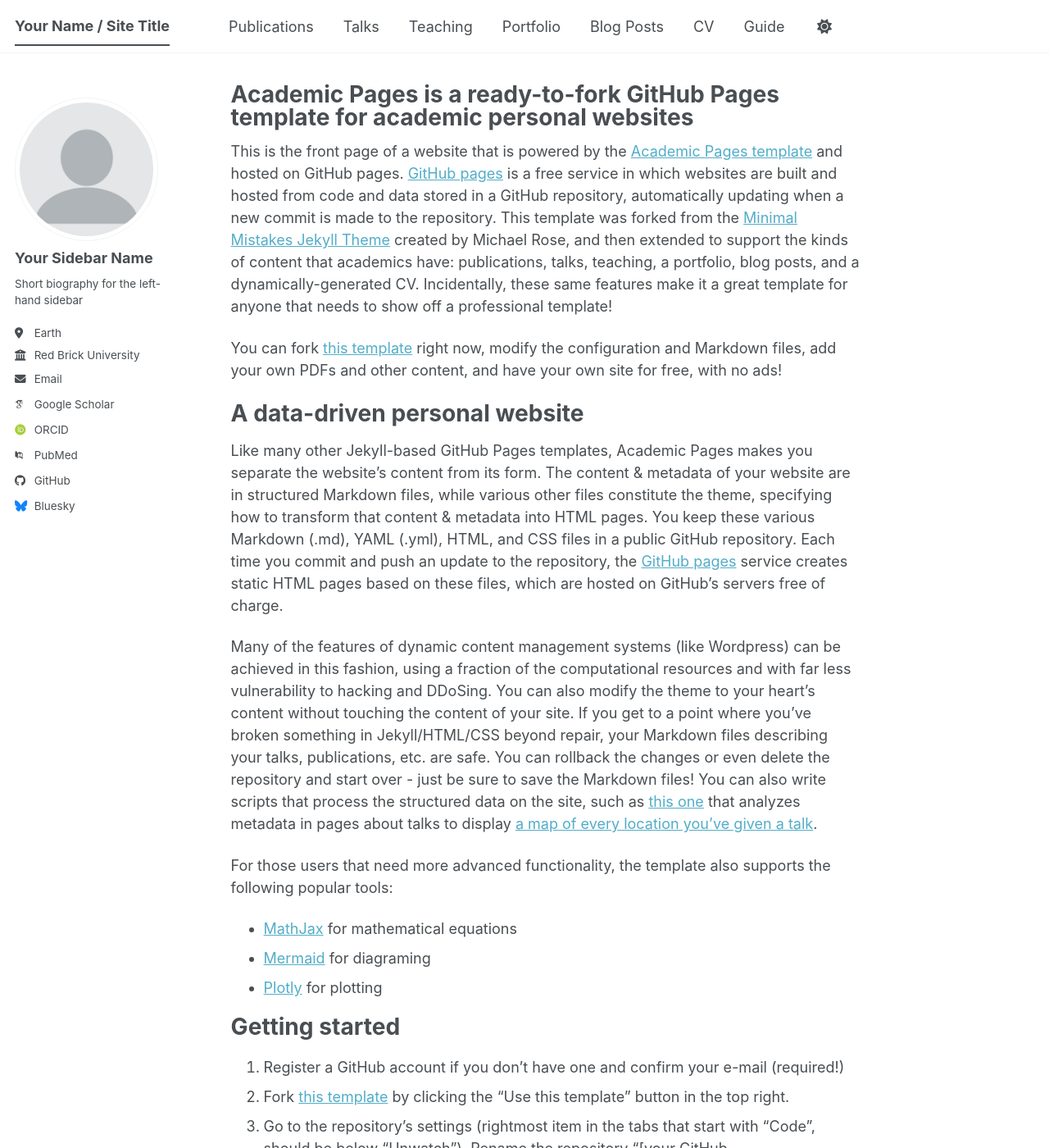
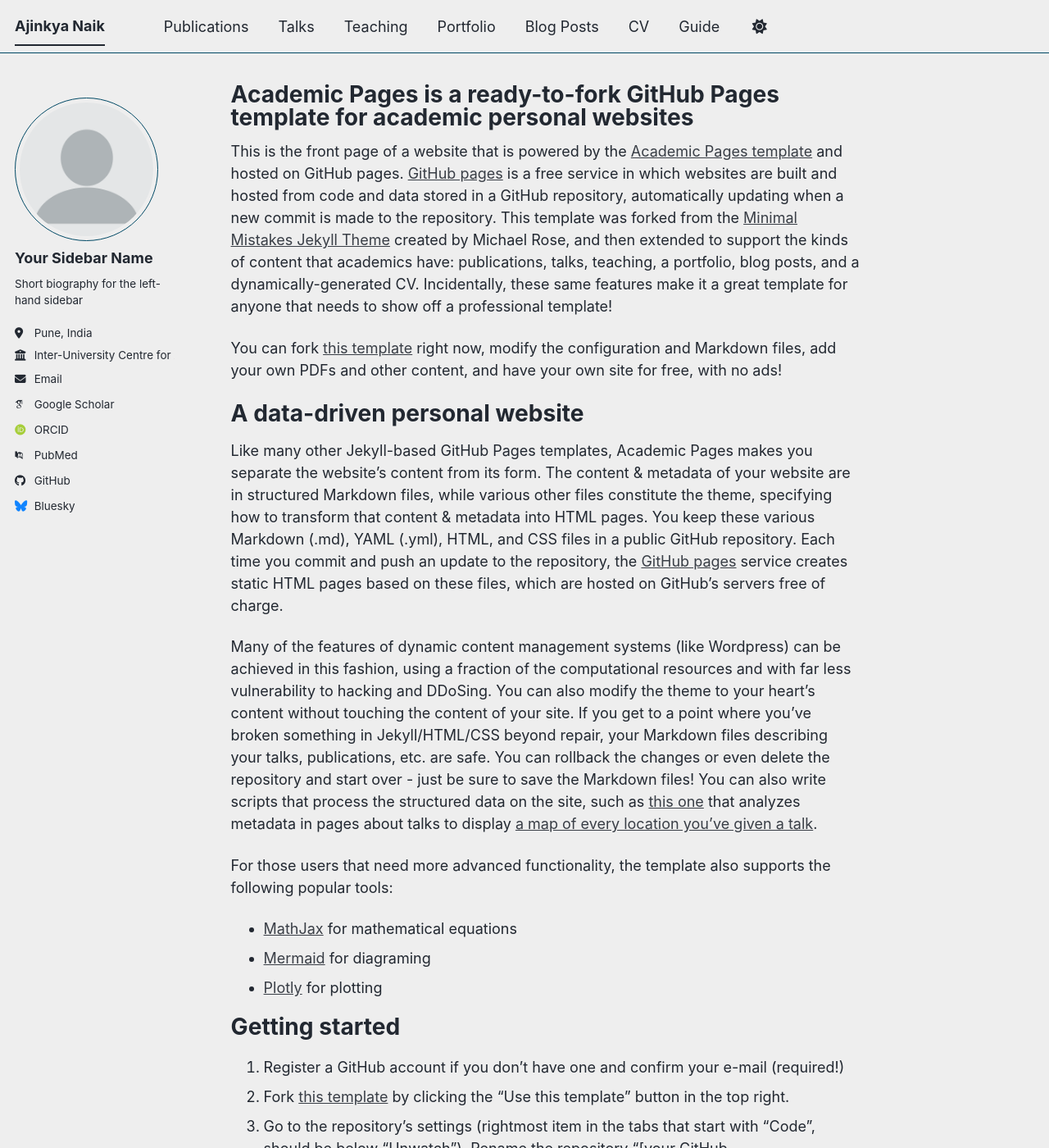
Before and after one commit to najinkya1313/najinkya1313.github.io, a Jekyll site: the page built from _pages/about.md, in a window 1280 px wide and 1400 px high. Shown: the whole window at 82% size. Built offline with Jekyll 4.4.1, drawn with Linux system fonts in a browser that asks for light colours; some web fonts are replaced; a script bundle is joined from its source files by our own code; library files that are not in the unit come from our copies; some of the changed text lies outside the part shown.

Commit message:
Update site configuration in _config.yml
Updated site configuration for localization, theme, title, name, and author details.

```diff
--- a/_config.yml
+++ b/_config.yml
@@ -7,13 +7,13 @@
 # server process.
 
 # Basic Site Settings
-locale                   : "en-US"
-site_theme               : "default" # The available themes options are "default", "air", "sunrise", "mint", "dirt" and "contrast"
-title                    : "Your Name / Site Title"
+locale                   : "en-IN"
+site_theme               : "air" # The available themes options are "default", "air", "sunrise", "mint", "dirt" and "contrast"
+title                    : "Ajinkya Naik"
 title_separator          : "-"
-name                     : &name "Your Name"
+name                     : &name "Ajinkya"
 description              : &description "Your Name's academic portfolio"   # Update this with a general description of your site, this is the default if not overridden by a page
-url                      : https://academicpages.github.io # The base hostname & protocol for your site e.g. "https://[your GitHub username].github.io",
+url                      : https://academicpages.github.io # The base hostname & protocol for your site e.g. "https://najinkya1313.github.io",
                                                            # or if you already have some other page hosted on Github then use "https://[your GitHub username].github.io/[Your Repo Name]"
 baseurl                  : "" # the subpath of your site, e.g. "/blog"
 repository               : "academicpages/academicpages.github.io"
@@ -25,12 +25,12 @@
   # Biographic information
   avatar           : "profile.png"
   name             : "Your Sidebar Name"
-  pronouns         : # example: "she/her"
+  pronouns         : # example: "he/him"
   bio              : "Short biography for the left-hand sidebar"
-  location         : "Earth"
-  employer         : "Red Brick University"
+  location         : "Pune, India"
+  employer         : "Inter-University Centre for Astronomy & Astrophysics (IUCAA)"
   uri              : # URL
-  email            : "none@example.org"
+  email            : "najinkya1313@gmail.com"
 
   # Academic websites
   academia         : # URL
```
